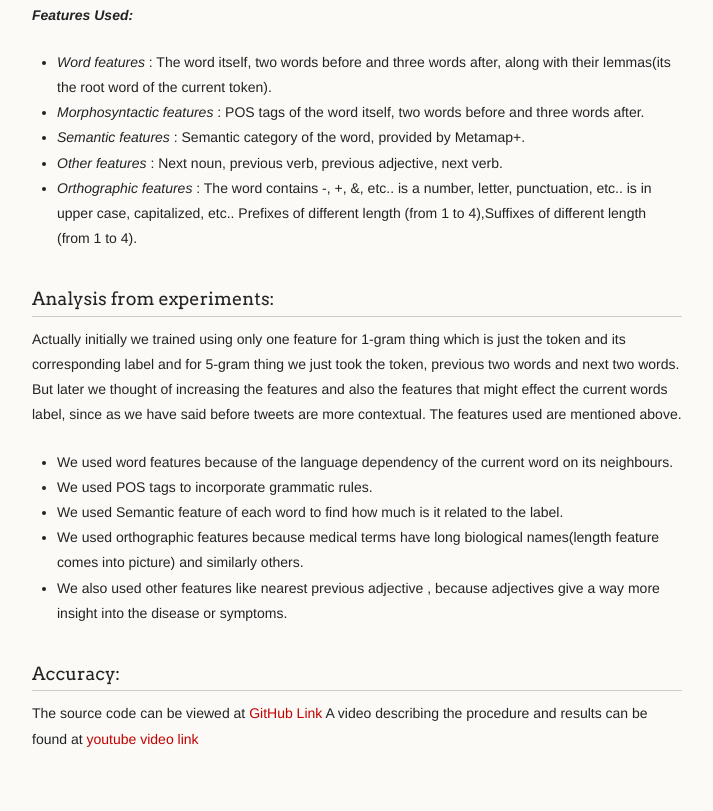
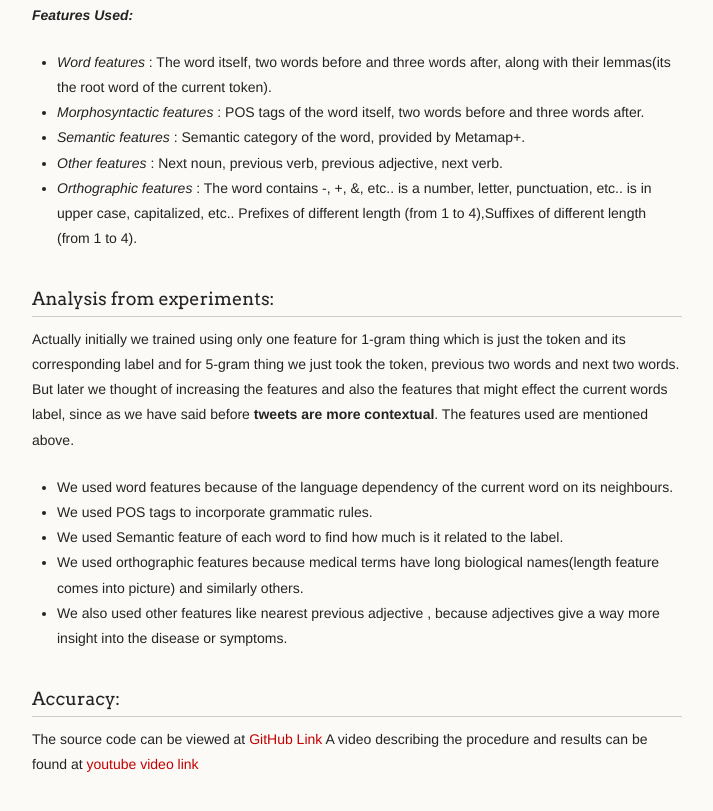
Before and after one commit to prameelakavya/prameelakavya.github.io, a plain HTML site: page index.html in a window 1280 px wide. Shown: the part 1436-2247 px from the top of the page, without its empty margins (278-991 px from the left). Drawn offline with Linux system fonts and the light colour scheme.

```diff
--- a/index.html
+++ b/index.html
@@ -105,7 +105,7 @@
 <a id="analysis-from-experiments" class="anchor" href="#analysis-from-experiments" aria-hidden="true"><span aria-hidden="true" class="octicon octicon-link"></span></a>Analysis from experiments:</h3>
 
 <p>Actually initially we trained using only one feature for 1-gram thing which is just the token and its corresponding label and for 5-gram thing we just took the token, previous two words and next two words.
-But later we thought of increasing the features and also the features that might effect the current words label, since as we have said before tweets are more contextual. The features used are mentioned above.</p>
+But later we thought of increasing the features and also the features that might effect the current words label, since as we have said before <strong>tweets are more contextual</strong>. The features used are mentioned above.</p>
 
 <ul>
 <li>We used word features because of the language dependency of the current word on its neighbours.</li>
```
Also changed, not shown: params.json (+1 -1 lines).
